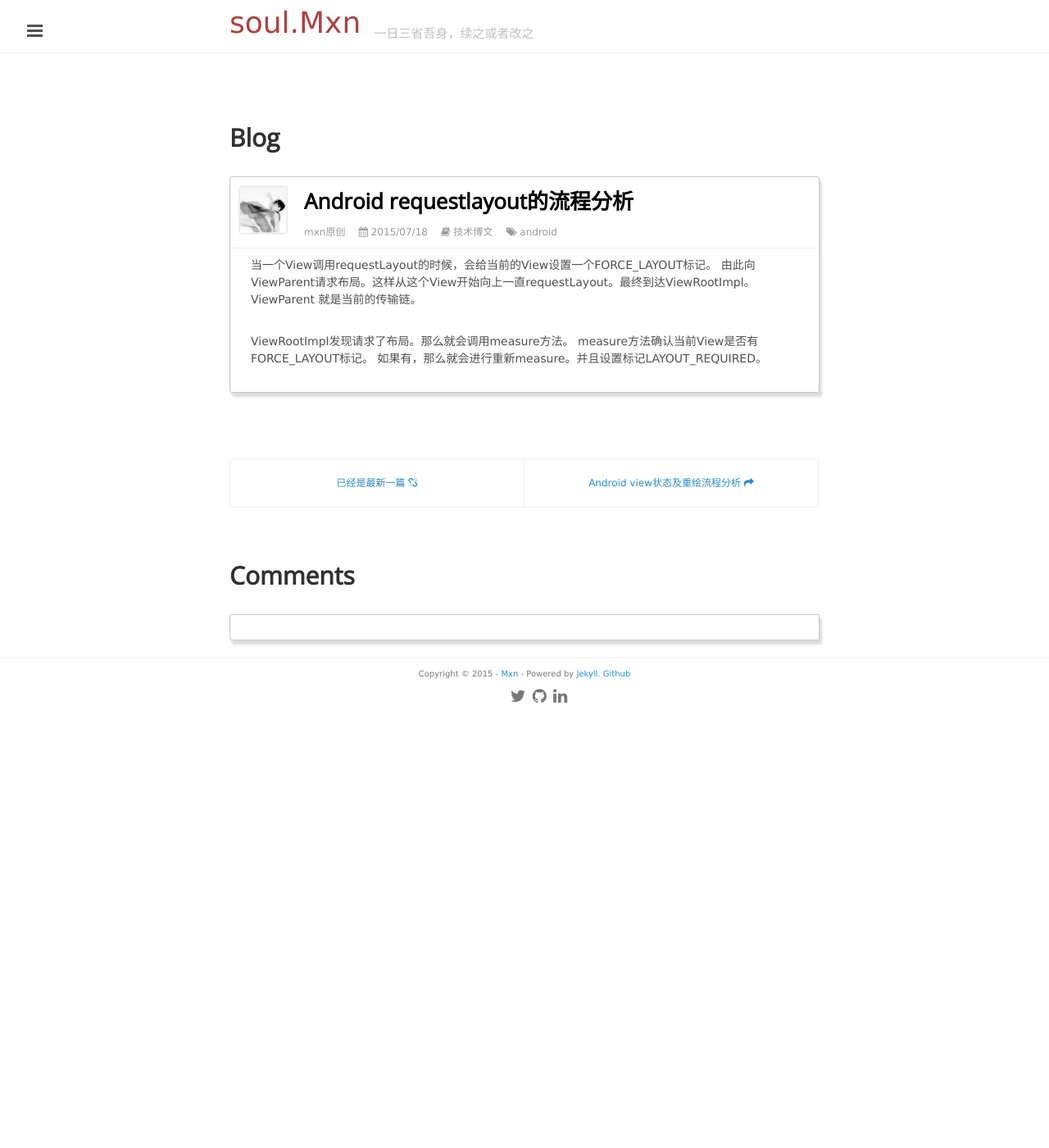
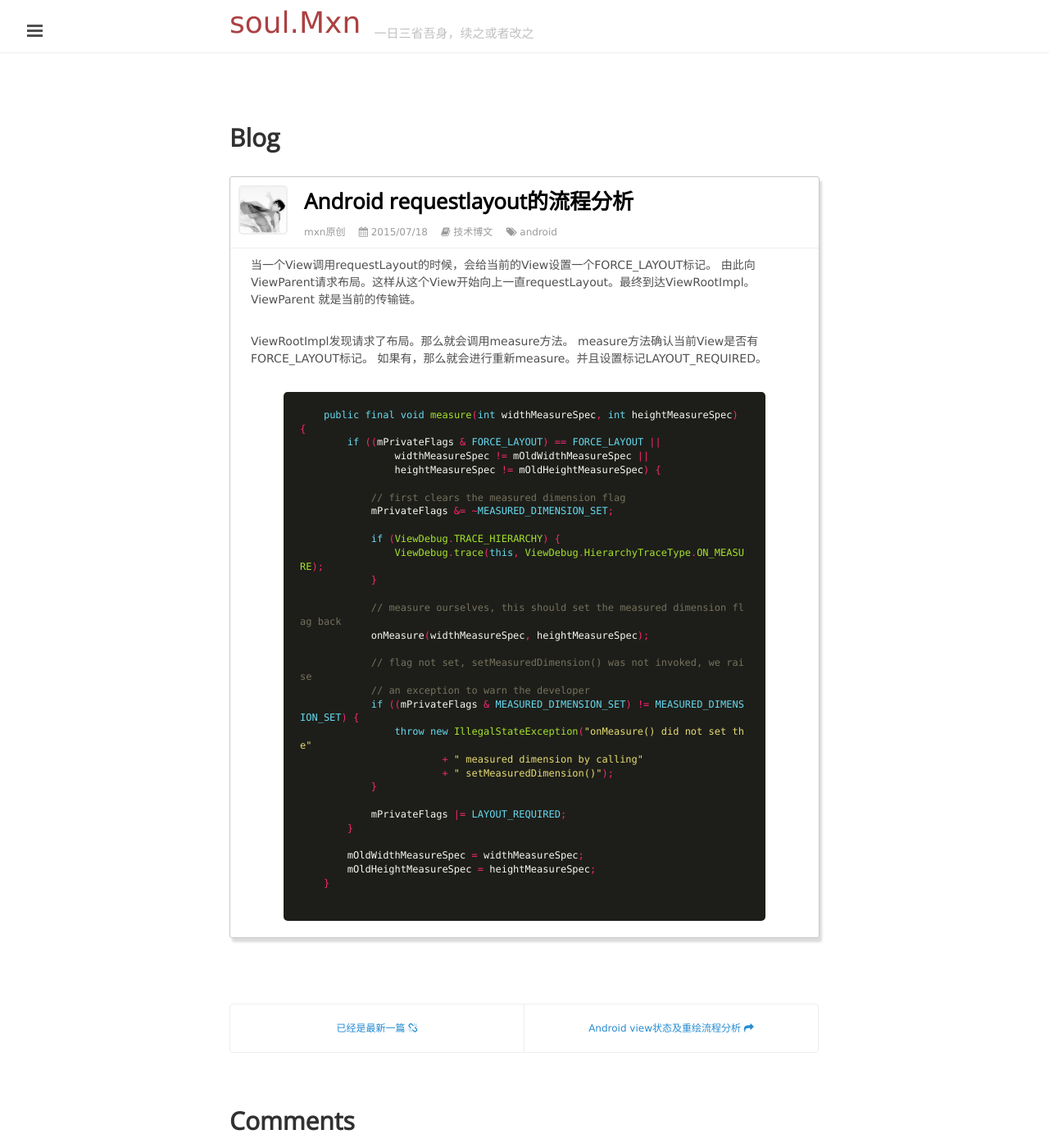
Before and after one commit to mxn21/mxn21.github.io, a Jekyll site: the page built from _posts/2015-7-18-android requestLayout的流程分析.md, in a window 1280 px wide and 1400 px high. Shown: the whole window at 82% size. Built offline with Jekyll 4.4.1, drawn with Linux system fonts in a browser that asks for light colours; Markdown is read by kramdown in place of the engine named in the settings; comment, search, counter and statistics services are not loaded.

Commit message:
2423
24242

```diff
--- a/_posts/2015-7-18-android requestLayout的流程分析.md
+++ b/_posts/2015-7-18-android requestLayout的流程分析.md
@@ -12,3 +12,35 @@
 ViewRootImpl发现请求了布局。那么就会调用measure方法。
 measure方法确认当前View是否有FORCE_LAYOUT标记。
 如果有，那么就会进行重新measure。并且设置标记LAYOUT_REQUIRED。
+
+    {% highlight java  %}
+    public final void measure(int widthMeasureSpec, int heightMeasureSpec) {
+        if ((mPrivateFlags & FORCE_LAYOUT) == FORCE_LAYOUT ||
+                widthMeasureSpec != mOldWidthMeasureSpec ||
+                heightMeasureSpec != mOldHeightMeasureSpec) {
+
+            // first clears the measured dimension flag
+            mPrivateFlags &= ~MEASURED_DIMENSION_SET;
+
+            if (ViewDebug.TRACE_HIERARCHY) {
+                ViewDebug.trace(this, ViewDebug.HierarchyTraceType.ON_MEASURE);
+            }
+
+            // measure ourselves, this should set the measured dimension flag back
+            onMeasure(widthMeasureSpec, heightMeasureSpec);
+
+            // flag not set, setMeasuredDimension() was not invoked, we raise
+            // an exception to warn the developer
+            if ((mPrivateFlags & MEASURED_DIMENSION_SET) != MEASURED_DIMENSION_SET) {
+                throw new IllegalStateException("onMeasure() did not set the"
+                        + " measured dimension by calling"
+                        + " setMeasuredDimension()");
+            }
+
+            mPrivateFlags |= LAYOUT_REQUIRED;
+        }
+
+        mOldWidthMeasureSpec = widthMeasureSpec;
+        mOldHeightMeasureSpec = heightMeasureSpec;
+    }
+    {% endhighlight %}
```
